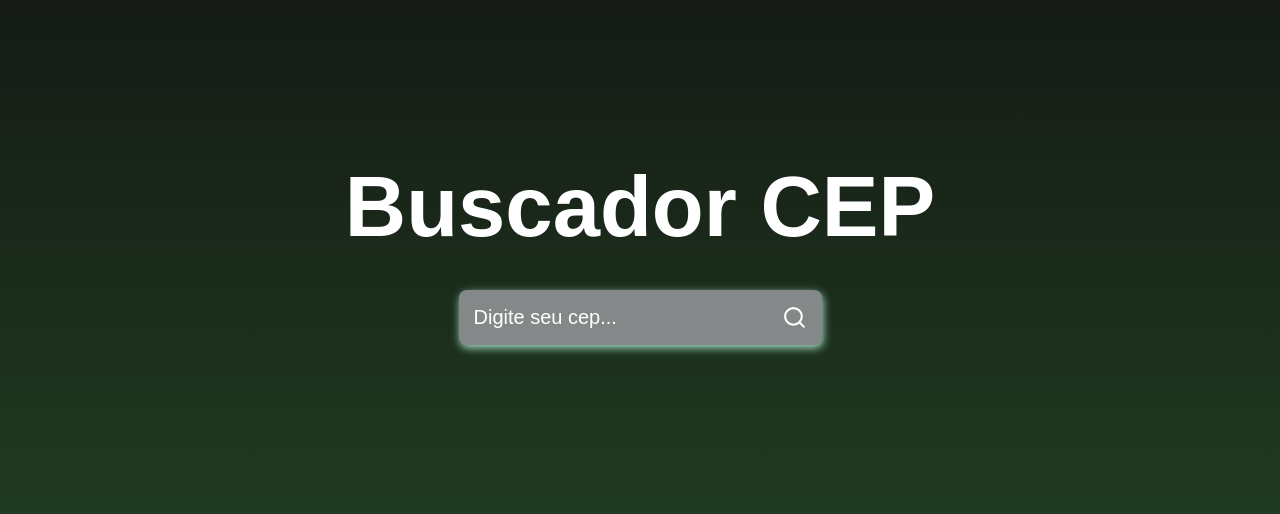
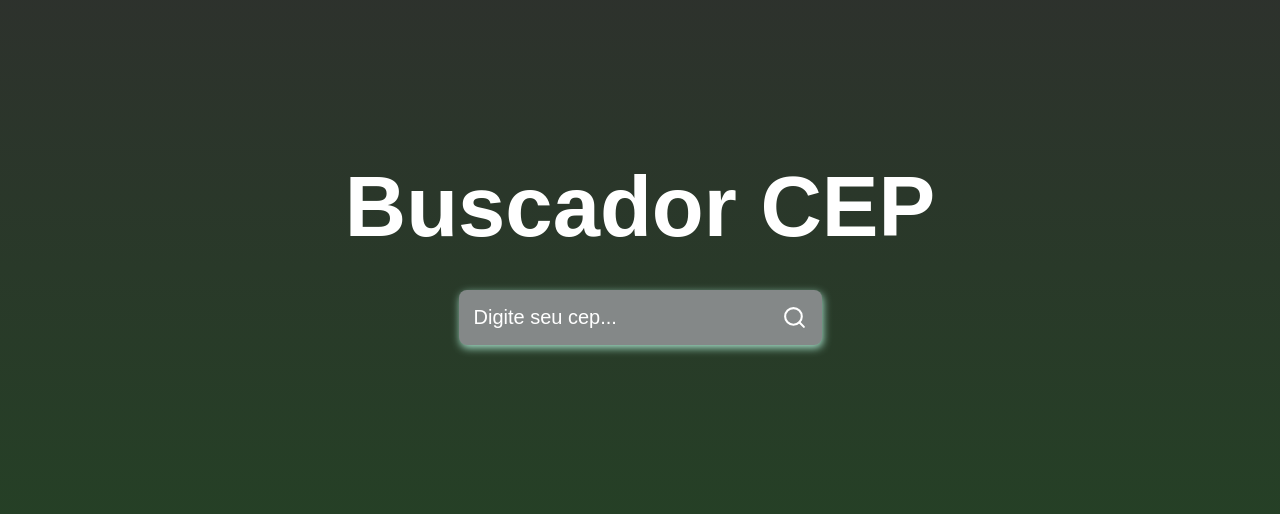
Before and after one commit to JulianaTagami/find-postalcode, a React (Create React App) app: page / in a window 1280 px wide. Shown: the part 132-646 px from the top of the page. Built offline with nearby package versions, Linux system fonts and the light colour scheme; the HTML template or start-up script is replaced by a standard one.

Commit message:
Style-gradient

```diff
--- a/src/style.css
+++ b/src/style.css
@@ -4,7 +4,7 @@
     justify-content: center;
     align-items: center;
     flex-direction: column;
-    background: linear-gradient(#121212,#234424 );
+    background: linear-gradient(#2f2e2e,#234424 );
 }
 
 .title {
```
